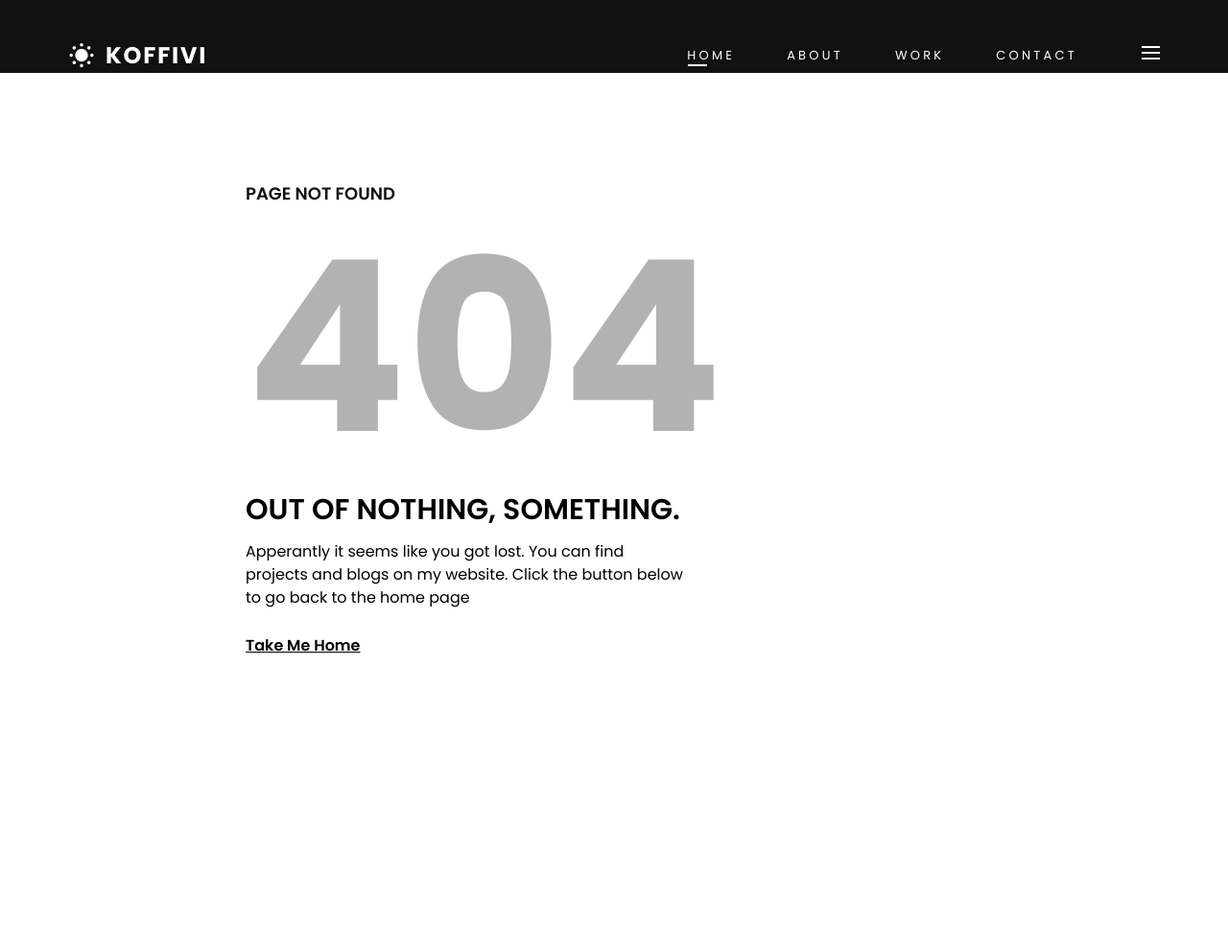
After one commit to VincentWoglo/Portfolio, a PHP site: page /404.html in a window 1280 px wide. The commit adds this page. Shown: the whole page at 96% size. Run offline with PHP 8.4, Linux system fonts and the light colour scheme.

Commit message:
404 page

```diff
--- /dev/null
+++ b/404.html
@@ -0,0 +1,89 @@
+<!DOCTYPE html>
+<html lang="en">
+<head>
+    <meta charset="UTF-8">
+    <meta name="viewport" content="width=device-width, initial-scale=1.0">
+    <link rel="stylesheet" href="./style.css">
+    <title>Page not found | Koffivi V. Woglo</title>
+</head>
+<body>
+    <!-- Header Section Start -->
+    <header id="active-sticky" class="fixed bg-color-black">
+        <div class="container">
+            <div class="row">
+                <div class="col-xs-12">
+                    <div class="d-flex justify-end">
+                        <div class="logo mr-auto">
+                            <a href="index.html"><img src="assets/img/logo3.png" alt="Mearts"></a>
+                        </div>
+                        <div class="mainmenu">
+                            <div class="navbar-header">
+                                <button type="button" class="navbar-toggler" data-toggle="collapse" data-target=".navbar-collapse">
+                                    <span>Menu</span>
+                                    <span>Close</span>
+                                </button>
+                            </div>
+                            <nav class="navbar-collapse clearfix smooth-scroll">
+                                <ul>
+                                    <li class="active"><a href="#home">home</a></li>
+                                    <li><a href="#about">about</a></li>
+                                    <li><a href="#work">work</a></li>
+                                    <li><a href="#contact">contact</a></li>
+                                </ul>
+                            </nav>
+                        </div>
+                        <div class="expand-icon pull-right">
+                            <span class="bar-icon"></span>
+                        </div>
+                    </div>
+                    <div class="exapnd-sidebar light-bg">
+                        <div class="my-img">
+                            <img src="assets/img/me/Me2.jpg" alt="Mearts" />
+                        </div>
+                        <div class="my-info mt-40">
+                            <ul>
+                                <li>
+                                    <p>Name</p>
+                                    <h6>Koffivi V. Woglo</h6>
+                                </li>
+                                <li>
+                                    <p>Title</p>
+                                    <h6>Front-end developer, Email Marketing</h6>
+                                </li>
+                                <li>
+                                    <p>Email</p>
+                                    <h6><a href="mailto:vincentwoglo@gmail.com">vincentwoglo@gmail.com</a></h6>
+                                </li>
+                                <li>
+                                    <p>Residence</p>
+                                    <h6>USA</h6>
+                                </li>
+                            </ul>
+                            <div class="social-icon style1 l-height mt-50">
+                                <ul class="clearfix d-inblock">
+                                    <li><a href="https://www.linkedin.com/in/vincent-woglo-781100173/" target="_blank"><i class="zmdi zmdi-linkedin"></i></a></li>
+                                    <li><a href="https://www.instagram.com/koffiviwoglo.dev/" target="_blank"><i class="zmdi zmdi-instagram"></i></a></li>
+                                </ul>
+                            </div>
+                            <!-- Change your social media link -->
+                        </div>
+                    </div>
+                </div>
+            </div>
+        </div>
+    </header>
+    <!-- Header Section End -->
+    <div class="container-sm">
+        <div class="wrapper mt-25">
+            <h4>Page Not Found</h4>
+            <h1 class="not-found-header">404</h1>
+            <h2 class="not-found-subheader">Out of nothing, something.</h2>
+            <p class="not-found-description">
+                Apperantly it seems like you got lost. You can find projects and blogs on my website. Click the
+                button below to go back to the home page
+            </p>
+            <a href="/" class="take-me-home-btn ">Take me home</a>
+        </div>
+    </div>
+</body>
+</html>
--- /dev/null
+++ b/assets/css/kw_style.css
@@ -0,0 +1,40 @@
+.bg-color-black {
+    background-color: #111111;
+}
+.mt-25 {
+    margin-top: 25%;
+}
+.color-reset {
+    color: unset !important;
+}
+.container-sm {
+    max-width: 60%;
+    margin-left: auto;
+    margin-right: auto;
+}
+
+.not-found-header {
+    color: rgba(0,0,0,.3);
+    fill: rgba(0,0,0,.3);
+    font-size: 248px;
+}
+
+.not-found-subheader, .not-found-description {
+    color: #000;
+}
+
+.not-found-description {
+    max-width: 60%;
+}
+
+.take-me-home-btn {
+    color: #000;
+    font-weight: 600;
+    display: block;
+    margin-top: 30px;
+    text-decoration: underline;
+}
+
+.take-me-home-btn:hover {
+    color: #000;
+}
--- a/style.css
+++ b/style.css
@@ -33,3 +33,4 @@
 @import url('assets/css/slick.min.css');
 @import url('assets/css/style.css');
 @import url('assets/css/responsive.css');
+@import url('assets/css/kw_style.css');
```
Also changed, not shown: resources.md (added, +5 -0 lines), assets/img/portfolio/portfolio_updated_img/Christopher Reeve.png (added), assets/img/portfolio/portfolio_updated_img/Cvrx-us.png (added), assets/img/portfolio/portfolio_updated_img/Cytokinetics.png (added), assets/img/portfolio/portfolio_updated_img/Freenome.png (added), assets/img/portfolio/portfolio_updated_img/MicroCenter.png (added), assets/img/portfolio/portfolio_updated_img/Omega Therapeutics.png (added), assets/img/portfolio/portfolio_updated_img/QEDTX Website.png (added), assets/img/portfolio/portfolio_updated_img/devdojo.png (added), 1 other file.
